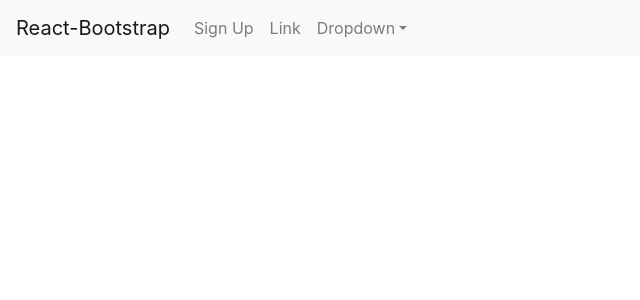
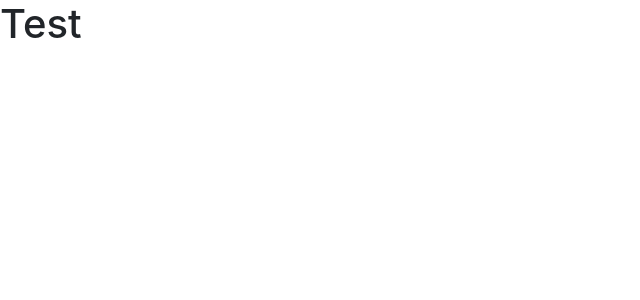
Before and after one commit to reishaleem/exceptional-wiki-front-end, a React (Create React App) app: page /register in a window 1280 px wide. Shown: the top 300 px of the page, without its empty margins (0-640 px from the left). Built offline with nearby package versions, Linux system fonts and the light colour scheme.

Commit message:
add sign up page

```diff
--- a/src/App.js
+++ b/src/App.js
@@ -1,6 +1,7 @@
 import React from 'react';
 import './App.css';
 import Navbar from './components/atoms/Navbar/Navbar'
+import SignUp from './components/pages/SignUp/SignUp'
 import 'bootstrap/dist/css/bootstrap.min.css';
 import { Route, Switch } from 'react-router-dom'
 
@@ -9,7 +10,7 @@ function App() {
     <div>
       <Switch>
       <Route path="/" component={Navbar} exact />
-        <Route path="/register" component={Navbar} exact />
+        <Route path="/register" component={SignUp} exact />
       </Switch>
     </div>
   );
--- a/src/components/atoms/Navbar/Navbar.jsx
+++ b/src/components/atoms/Navbar/Navbar.jsx
@@ -2,9 +2,6 @@ import React from 'react';
 import Nav from 'react-bootstrap/Nav'
 import Navbar from 'react-bootstrap/Navbar'
 import NavDropdown from 'react-bootstrap/NavDropdown'
-import Form from 'react-bootstrap/Form'
-import FormControl from 'react-bootstrap/FormControl'
-import Button from 'react-bootstrap/Button'
 
 export default () => {
 
--- /dev/null
+++ b/src/components/pages/SignUp/SignUp.jsx
@@ -0,0 +1,8 @@
+import React from 'react'
+
+export default () => {
+
+    return (
+        <h1>Test</h1>
+    )
+}
```
